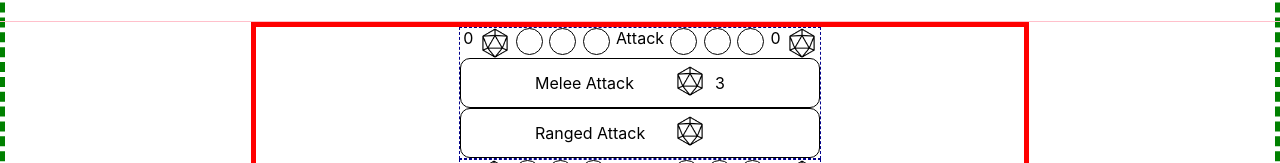
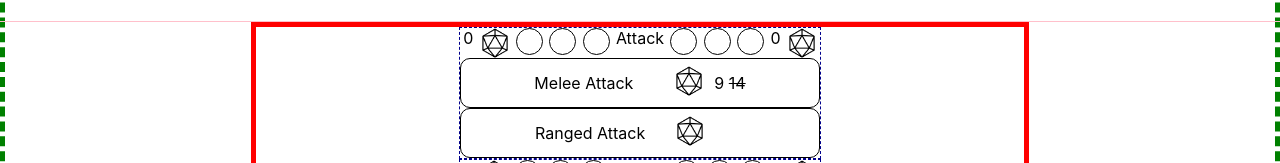
Before and after one commit to Utkarsh-G/high-spirits-sheets, a React (Create React App) app: page / in a window 1280 px wide. Both pictures are taken after a click on the picture 690 px from the left and 242 px from the top of the page. Shown: the part 161-324 px from the top of the page. Built offline with nearby package versions, Linux system fonts and the light colour scheme.

Commit message:
bane and boon mechanics added, but not yet hooked up to category box top

```diff
--- a/src/ActionBox.css
+++ b/src/ActionBox.css
@@ -25,3 +25,7 @@
     margin-right: 10px;
     min-width: 30px;
 }
+
+.struck {
+    text-decoration: line-through;
+}
--- a/src/ActionBox.tsx
+++ b/src/ActionBox.tsx
@@ -1,6 +1,7 @@
 import './ActionBox.css';
 import React, { useState } from 'react';
 import d20 from './d20.png';
+import { RollResult } from './ActionsContextProvider';
 
 
 
@@ -12,7 +13,7 @@ import d20 from './d20.png';
 // const ActionBox : React.FC<ActionBoxProps> = ({actionName, rollResult, onRoll})
 
 
-function ActionBox({actionName, rollResult, onRoll, isRollable}: {actionName: string, rollResult: number, onRoll: () => void, isRollable: boolean}) {
+function ActionBox({actionName, rollResult, onRoll, isRollable}: {actionName: string, rollResult: RollResult, onRoll: () => void, isRollable: boolean}) {
     const [assured] = useState(false);
     const [capped] = useState(false);
     const [rollable] = useState(isRollable);
@@ -24,7 +25,11 @@ function ActionBox({actionName, rollResult, onRoll, isRollable}: {actionName: st
             <div className="action-box-roll">
             {rollable && <img id="d20" onClick={onRoll} data-testid={`button ${actionName}`} src={d20} alt="d20" />}
             </div>
-            <div className="action-box-roll-result" data-testid={`roll ${actionName}`}>{rollResult > 0 ? rollResult : ""}</div>
+            <div className="action-box-roll-result" data-testid={`roll ${actionName}`}>
+                {rollResult[2] === 'neutral' && rollResult[0] > 0 ? rollResult[0] : ""}
+                {rollResult[2] === 'boon' && rollResult[0] > 0 ? rollResult[0] >= rollResult[1] ? <><span>{rollResult[0]}</span> <span className='struck'>{rollResult[1]}</span> </>  : <><span className='struck'>{rollResult[0]}</span> <span>{rollResult[1]}</span> </> : ""}
+                {rollResult[2] === 'bane' && rollResult[0] > 0 ? rollResult[1] >= rollResult[0] ? <><span>{rollResult[0]}</span> <span className='struck'>{rollResult[1]}</span> </>  : <><span className='struck'>{rollResult[0]}</span> <span>{rollResult[1]}</span> </> : ""}
+            </div>
         </div>
     );
 }
--- a/src/ActionsContextProvider.tsx
+++ b/src/ActionsContextProvider.tsx
@@ -17,12 +17,17 @@ type FileActions = {
     allActions: FileCategory[];
 }
 
+export type RollType = 'bane' | 'boon' | 'neutral';
+
+export type RollResult = [number, number, RollType];
+
 export type Action = {
     name: string;
     rollable: boolean;
     module: string;
     actionCost: number;
-    roll: number;
+    roll: RollResult;
+    rollType: RollType;
 }
 
 export type Category = {
@@ -51,15 +56,36 @@ const processActionsFromFile = () : Actions => {
 
     const processedActions = { "allActions" : importedActions.allActions.map(
         category => ({"name": category.name, "actions": category.actions.map(
-            action => ({...action, roll : 0})
+            action => ({...action, roll : [0, 0, 'neutral'] as RollResult, rollType: 'bane' as RollType})
         )})
     )}
+    console.log(processedActions);
     return processedActions;
 }
 
 const extractCategoriesFromFile = () : CategoryNames => {
     const importedActions : FileActions = actionsFromFile;
     return importedActions.allActions.map(category => category.name)
+}
+
+const rollD20 = () => Math.floor(Math.random() * 20) + 1;
+
+const rollDice = (rollType: RollType) : RollResult => {
+    let rolledValue: RollResult = [0, 0, 'neutral'];
+    switch(rollType){
+        case 'bane':
+            rolledValue = [rollD20(), rollD20(), 'bane'];
+            break;
+        case 'boon':
+            rolledValue = [rollD20(), rollD20(), 'boon'];
+            break;
+        case 'neutral':
+            rolledValue = [rollD20(), 0, 'neutral']
+            break;
+        default:
+            rolledValue = [888, 0, 'neutral']
+    }
+    return rolledValue;
 }
 
 export const ActionsContextProvider = ({ children } : {children: React.ReactNode}) => {
@@ -77,7 +103,7 @@ export const ActionsContextProvider = ({ children } : {children: React.ReactNode
           name: category.name,
           actions: category.actions.map(action => ({
             ...action,
-            roll: action.name === rolledName ? Math.floor(Math.random() * 20) + 1 : 0
+            roll: action.name === rolledName ? rollDice(action.rollType) : [0, 0, 'neutral'] as RollResult
           }))
         }));
         setActions({"allActions": newRolls});
--- a/src/CategoryBox.tsx
+++ b/src/CategoryBox.tsx
@@ -37,6 +37,7 @@ function CategoryBox({categoryName}: {categoryName: string}) {
         <div className="category-box">
             <div className="category-box-top">
                 <CategoryPowerIndicator rollPower={rollPower} modifyRollPower={decreasePower} />
+                 {/* Is the notation below confusing? Could it be compressed or clarified?*/}
                 <span className={`dot ${rollPower < -2 ? 'filled-bane':''}`}></span>
                 <span className={`dot ${rollPower < -1 ? 'filled-bane':''}`}></span>
                 <span className={`dot ${rollPower < 0 ? 'filled-bane':''}`}></span>
```
